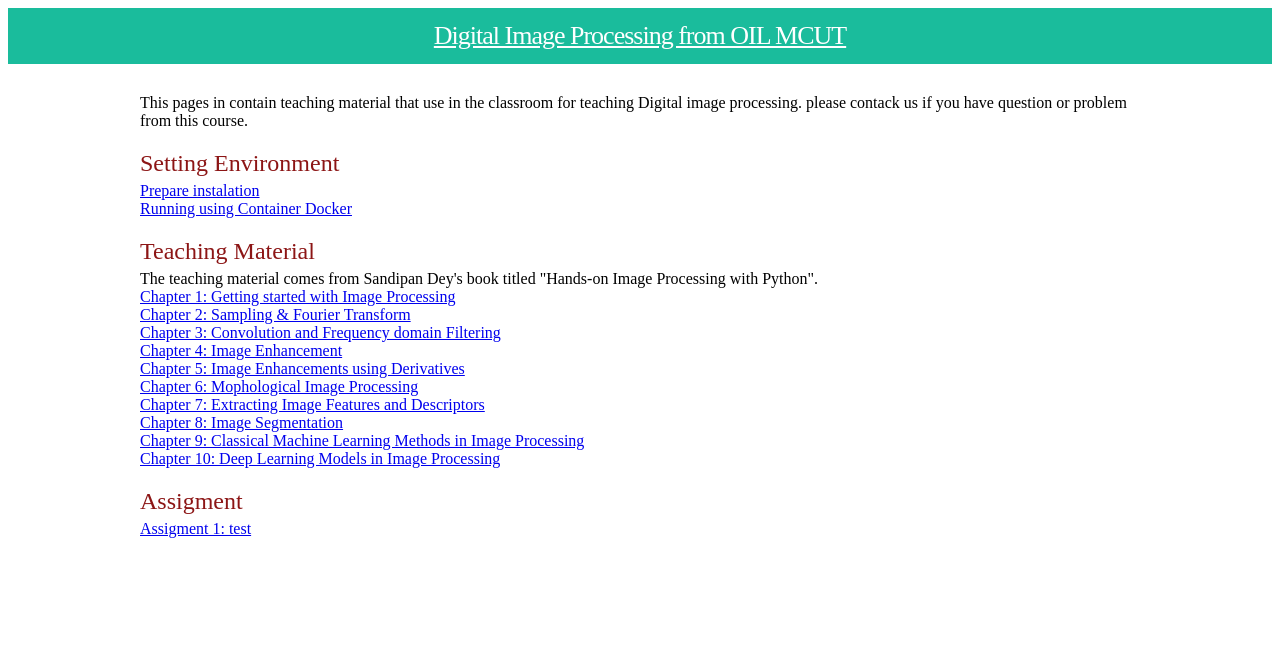
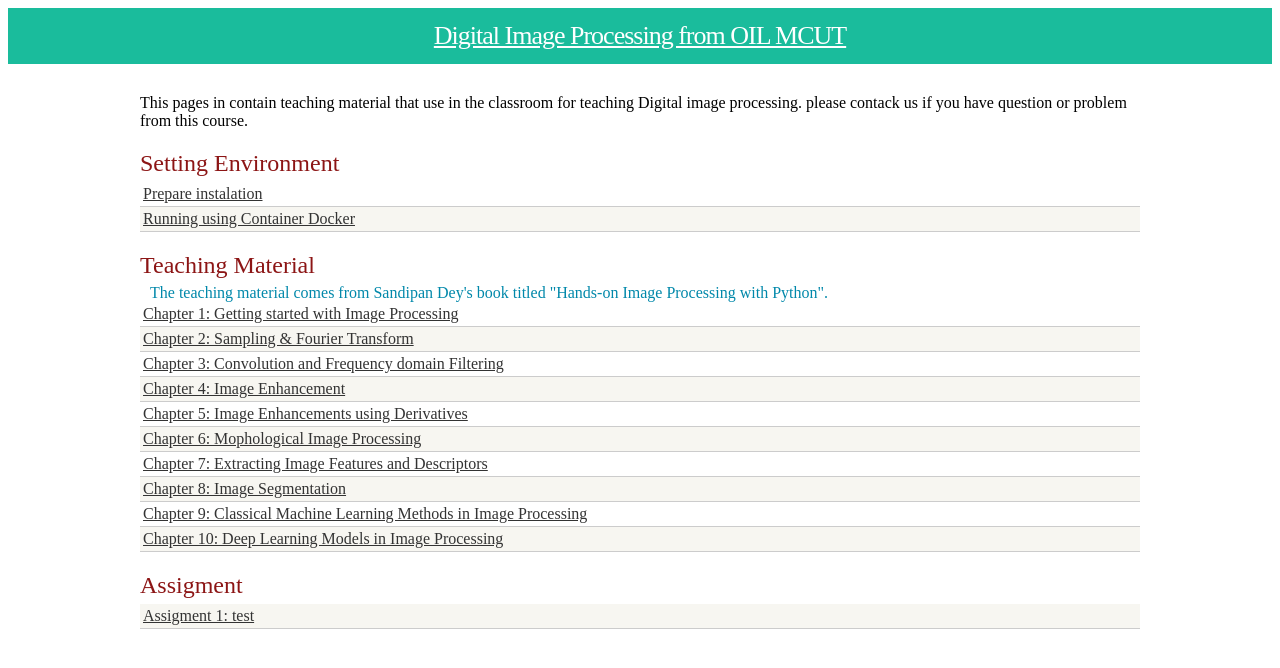
Before and after one commit to oil-mcut/oil-mcut.github.io, a Jekyll site: the page built from index.html, in a window 1280 px wide. Shown: the top 668 px of the page. Built offline with Jekyll 4.4.1, drawn with Linux system fonts in a browser that asks for light colours.

Commit message:
12122019

```diff
--- a/css/main.css
+++ b/css/main.css
@@ -15,9 +15,20 @@
     margin-bottom: 5px;
   }
 
-.materials-item{
-    color: #f8c377;
-}
+  .materials-wrap {
+    font-size: 18px;
+  }
+  .materials-item a{
+    color: #333;
+    display: block;
+    padding: 3px;
+  }
+  .materials-item {
+    border-bottom: 1px solid #CCC;
+  }
+  .materials-item:nth-child(even) {
+    background-color: #f7f6f1;
+  }
 
 .wrap {
   max-width: 1000px;
@@ -74,6 +85,12 @@
   padding-left: 0;
 }
 
+.kw {
+  font-size: 16px;
+  color: #08A;
+  margin-left: 10px;
+}
+
 /* terminal */
 .post pre.terminal {
   border: 1px solid #000;
--- a/index.html
+++ b/index.html
@@ -21,7 +21,7 @@ layout: default
     </div>
 
 <div class="module-header">Teaching Material</div>
-<div>
+<div class="kw">
     The teaching material comes from Sandipan Dey's book titled "Hands-on Image Processing with Python".
 </div>
     <div class="materials-item">
```
